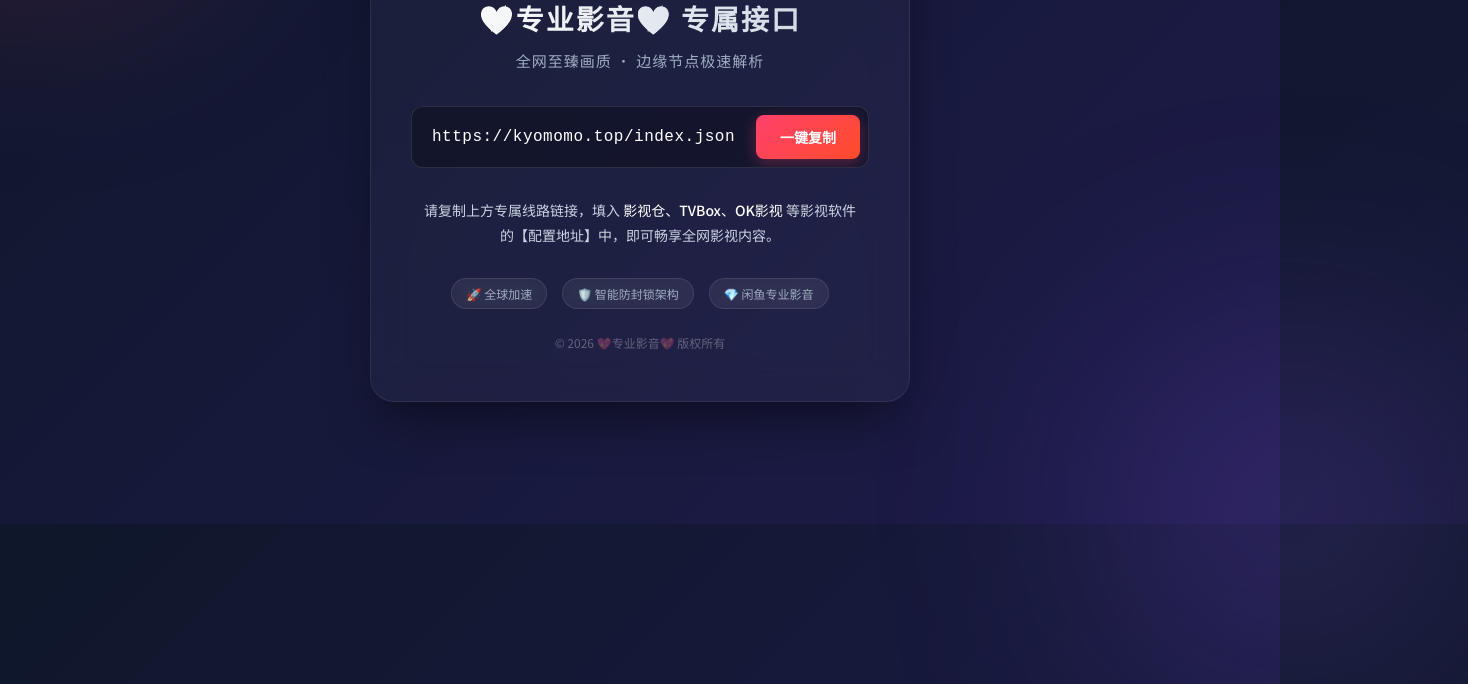
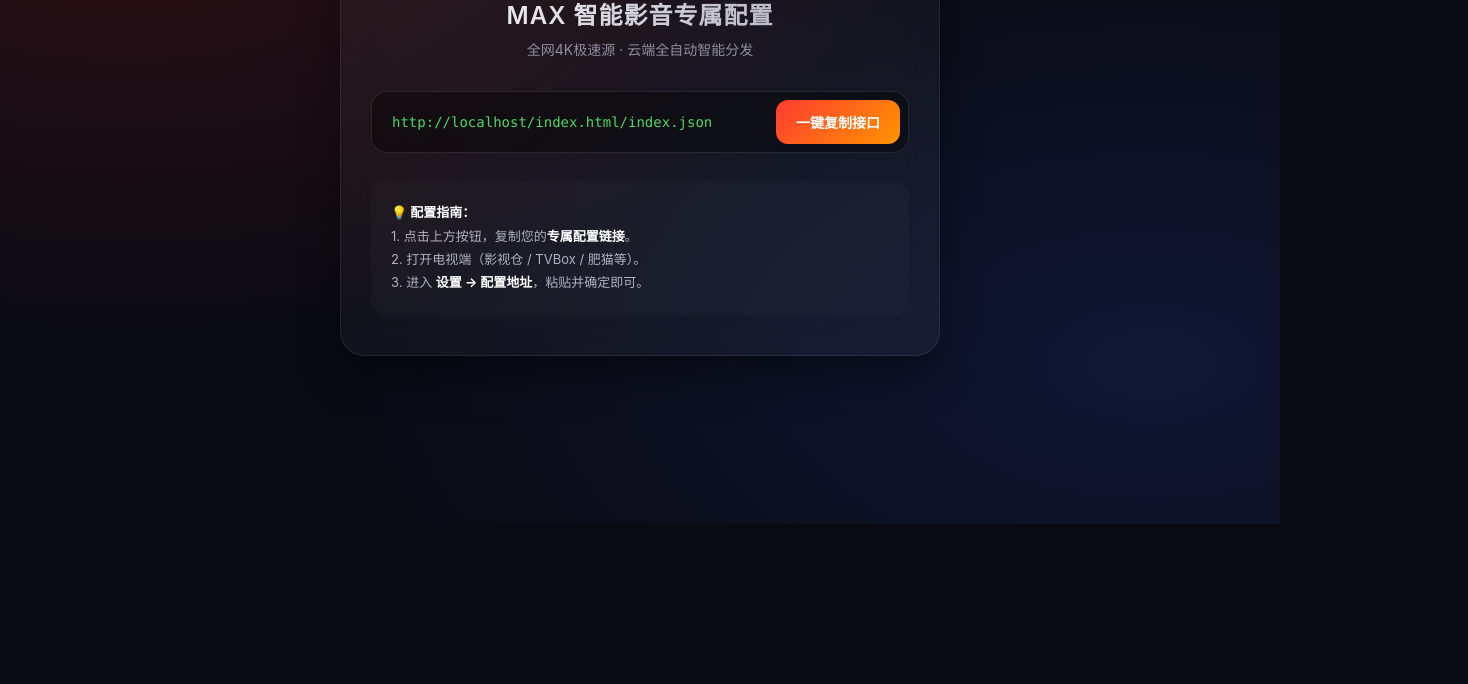
Before and after one commit to kyomomoxia/626, a plain HTML site: page index.html in a window 1280 px wide. Shown: the part 276-960 px from the top of the page, 1468 px wide, since content can reach past the window. After the commit the page ends 800 px from the top, so only its background shows below. Drawn offline with Linux system fonts and the light colour scheme.

Commit message:
Update index.html

```diff
--- a/index.html
+++ b/index.html
@@ -3,281 +3,129 @@
 <head>
     <meta charset="UTF-8">
     <meta name="viewport" content="width=device-width, initial-scale=1.0">
-    <title>💖专业影音💖 - 顶级专属极速接口</title>
-
-    <!-- 引入外部好看的字体，提升排版高级感 -->
-    <link href="https://fonts.googleapis.com/css2?family=Noto+Sans+SC:wght@300;400;500;700&display=swap" rel="stylesheet">
-
+    <title>MAX智能影音 - 专属私人接口配置</title>
     <style>
-        :root {
-            --primary-glow: #ff4b2b;
-            --secondary-glow: #ff416c;
-            --text-main: #ffffff;
-            --text-muted: #a0aec0;
-        }
-
-        * {
-            box-sizing: border-box;
-            margin: 0;
-            padding: 0;
-        }
-
+        * { box-sizing: border-box; margin: 0; padding: 0; }
         body {
-            font-family: 'Noto Sans SC', 'PingFang SC', 'Microsoft YaHei', sans-serif;
-            /* 高级深邃的暗色渐变背景 */
-            background: linear-gradient(135deg, #0f172a 0%, #1e1b4b 100%);
-            color: var(--text-main);
+            background: #0a0a12;
+            background-image:
+                radial-gradient(at 10% 20%, rgba(255, 59, 48, 0.15) 0px, transparent 50%),
+                radial-gradient(at 90% 80%, rgba(50, 100, 255, 0.15) 0px, transparent 50%);
+            color: #ffffff;
+            font-family: -apple-system, BlinkMacSystemFont, "Segoe UI", Roboto, sans-serif;
             min-height: 100vh;
             display: flex;
+            flex-direction: column;
+            align-items: center;
             justify-content: center;
-            align-items: center;
-            overflow: hidden;
-            position: relative;
+            padding: 20px;
         }
-
-        /* 动态背景光效，增加空间感 */
-        body::before, body::after {
-            content: '';
-            position: absolute;
-            width: 300px;
-            height: 300px;
-            border-radius: 50%;
-            filter: blur(100px);
-            z-index: 0;
-            animation: float 10s infinite alternate ease-in-out;
-        }
-
-        body::before {
-            background: rgba(255, 65, 108, 0.2);
-            top: -10%;
-            left: -10%;
-        }
-
-        body::after {
-            background: rgba(139, 92, 246, 0.2);
-            bottom: -10%;
-            right: -10%;
-            animation-delay: -5s;
-        }
-
-        @keyframes float {
-            0% { transform: translate(0, 0) scale(1); }
-            100% { transform: translate(30px, 50px) scale(1.2); }
-        }
-
-        /* 毛玻璃质感的卡片主容器 */
-        .glass-card {
-            background: rgba(255, 255, 255, 0.03);
+        .container {
+            width: 100%;
+            max-width: 600px;
+            background: rgba(255, 255, 255, 0.04);
+            border: 1px solid rgba(255, 255, 255, 0.08);
             backdrop-filter: blur(20px);
             -webkit-backdrop-filter: blur(20px);
-            border: 1px solid rgba(255, 255, 255, 0.08);
             border-radius: 24px;
-            padding: 50px 40px;
-            max-width: 540px;
-            width: 90%;
+            padding: 40px 30px;
             text-align: center;
-            box-shadow: 0 25px 50px -12px rgba(0, 0, 0, 0.5);
-            z-index: 1;
-            position: relative;
-            transform: translateY(0);
-            transition: transform 0.4s ease, box-shadow 0.4s ease;
+            box-shadow: 0 20px 40px rgba(0,0,0,0.4);
         }
+        .logo { font-size: 42px; margin-bottom: 12px; }
+        h1 { font-size: 24px; font-weight: 600; letter-spacing: 1px; margin-bottom: 8px; background: linear-gradient(90deg, #fff, #a5a5b5); -webkit-background-clip: text; -webkit-text-fill-color: transparent;}
+        .subtitle { color: #8e8e9f; font-size: 14px; margin-bottom: 32px; }
 
-        .glass-card:hover {
-            transform: translateY(-5px);
-            box-shadow: 0 30px 60px -12px rgba(0, 0, 0, 0.6);
-        }
-
-        .icon-wrap {
-            font-size: 56px;
-            margin-bottom: 20px;
-            display: inline-block;
-            background: linear-gradient(135deg, var(--secondary-glow), var(--primary-glow));
-            -webkit-background-clip: text;
-            -webkit-text-fill-color: transparent;
-            filter: drop-shadow(0 4px 12px rgba(255, 65, 108, 0.3));
-        }
-
-        h1 {
-            font-size: 28px;
-            font-weight: 700;
-            letter-spacing: 2px;
-            margin-bottom: 12px;
-            background: linear-gradient(to right, #fff, #cbd5e1);
-            -webkit-background-clip: text;
-            -webkit-text-fill-color: transparent;
-        }
-
-        .subtitle {
-            color: var(--text-muted);
-            font-size: 15px;
-            font-weight: 300;
-            margin-bottom: 35px;
-            letter-spacing: 1px;
-        }
-
-        /* 高级 URL 复制框 */
-        .url-container {
-            background: rgba(0, 0, 0, 0.3);
+        .url-card {
+            background: rgba(0, 0, 0, 0.4);
             border: 1px solid rgba(255, 255, 255, 0.1);
-            border-radius: 12px;
-            padding: 8px 8px 8px 20px;
+            border-radius: 16px;
+            padding: 8px;
             display: flex;
             align-items: center;
             justify-content: space-between;
-            margin-bottom: 30px;
-            position: relative;
-            overflow: hidden;
+            margin-bottom: 28px;
+            gap: 10px;
         }
-
         .url-text {
-            font-family: monospace;
-            font-size: 16px;
-            color: #fff;
-            letter-spacing: 0.5px;
-            white-space: nowrap;
+            font-family: "SFMono-Regular", Consolas, monospace;
+            color: #4cd964;
+            font-size: 14px;
+            padding-left: 12px;
             overflow: hidden;
             text-overflow: ellipsis;
-            padding-right: 15px;
+            white-space: nowrap;
+            user-select: all;
         }
-
-        .copy-btn {
-            background: linear-gradient(135deg, var(--secondary-glow), var(--primary-glow));
+        .btn-copy {
+            background: linear-gradient(135deg, #ff3b30, #ff9500);
             color: white;
             border: none;
-            padding: 12px 24px;
-            border-radius: 8px;
+            padding: 12px 20px;
+            border-radius: 12px;
+            font-weight: 600;
             font-size: 14px;
-            font-weight: 600;
             cursor: pointer;
-            transition: all 0.3s ease;
-            white-space: nowrap;
-            box-shadow: 0 4px 15px rgba(255, 65, 108, 0.3);
-            font-family: inherit;
+            flex-shrink: 0;
+            transition: all 0.2s ease;
         }
+        .btn-copy:active { transform: scale(0.96); }
+        .btn-copy.success { background: #34c759; }
 
-        .copy-btn:hover {
-            transform: scale(1.05);
-            box-shadow: 0 6px 20px rgba(255, 65, 108, 0.5);
-        }
-
-        .copy-btn.success {
-            background: linear-gradient(135deg, #10b981, #059669);
-            box-shadow: 0 4px 15px rgba(16, 185, 129, 0.3);
-        }
-
-        /* 指南与特性标签 */
-        .guide-text {
-            color: #cbd5e1;
-            font-size: 14px;
-            line-height: 1.8;
-            margin-bottom: 30px;
-            padding: 0 10px;
-        }
-
-        .guide-text strong {
-            color: #fff;
-            font-weight: 500;
-        }
-
-        .features {
-            display: flex;
-            justify-content: center;
-            gap: 15px;
-            flex-wrap: wrap;
-            margin-bottom: 25px;
-        }
-
-        .feature-tag {
-            background: rgba(255, 255, 255, 0.05);
-            border: 1px solid rgba(255, 255, 255, 0.1);
-            padding: 6px 14px;
-            border-radius: 20px;
-            font-size: 12px;
-            color: var(--text-muted);
-            backdrop-filter: blur(10px);
-        }
-
-        footer {
-            font-size: 12px;
-            color: rgba(255, 255, 255, 0.3);
-            margin-top: 10px;
-        }
-
-        /* 移动端适配 */
+        .steps { text-align: left; background: rgba(255,255,255,0.02); padding: 20px; border-radius: 16px; font-size: 13px; line-height: 1.8; color: #b0b0c0;}
+        .steps b { color: #fff; }
         @media (max-width: 480px) {
-            .glass-card { padding: 40px 20px; }
-            .url-container { flex-direction: column; padding: 15px; gap: 15px; }
-            .url-text { padding-right: 0; text-align: center; }
-            .copy-btn { width: 100%; }
-            h1 { font-size: 24px; }
+            .url-card { flex-direction: column; padding: 12px; }
+            .url-text { padding: 8px 0; width: 100%; text-align: center; }
+            .btn-copy { width: 100%; }
         }
     </style>
 </head>
 <body>
 
-    <div class="glass-card">
-        <div class="icon-wrap">🎬</div>
-        <h1>💖专业影音💖 专属接口</h1>
-        <p class="subtitle">全网至臻画质 · 边缘节点极速解析</p>
+<div class="container">
+    <div class="logo">🎬</div>
+    <h1>MAX 智能影音专属配置</h1>
+    <p class="subtitle">全网4K极速源 · 云端全自动智能分发</p>
 
-        <div class="url-container">
-            <div class="url-text" id="target-url">https://kyomomo.top/index.json</div>
-            <button class="copy-btn" id="copy-btn" onclick="copyToClipboard()">一键复制</button>
+    <div class="url-card">
+        <span class="url-text" id="dynamicUrl">加载中...</span>
+        <button class="btn-copy" id="copyBtn" onclick="doCopy()">一键复制接口</button>
     </div>
 
-        <div class="guide-text">
-            <p>请复制上方专属线路链接，填入 <strong>影视仓、TVBox、OK影视</strong> 等影视软件的【配置地址】中，即可畅享全网影视内容。</p>
+    <div class="steps">
+        <b>💡 配置指南：</b><br>
+        1. 点击上方按钮，复制您的<b>专属配置链接</b>。<br>
+        2. 打开电视端（影视仓 / TVBox / 肥猫等）。<br>
+        3. 进入 <b>设置 -> 配置地址</b>，粘贴并确定即可。
     </div>
-
-        <div class="features">
-            <span class="feature-tag">🚀 全球加速</span>
-            <span class="feature-tag">🛡️ 智能防封锁架构</span>
-            <span class="feature-tag">💎 闲鱼专业影音</span>
-        </div>
-
-        <footer>
-            © 2026 💖专业影音💖 版权所有
-        </footer>
 </div>
 
 <script>
-        function copyToClipboard() {
-            // 获取需要复制的链接文本
-            const urlText = document.getElementById('target-url').innerText;
-            const copyBtn = document.getElementById('copy-btn');
+    // 【核心黑科技：自动识别用户当前访问的网址】
+    window.onload = function() {
+        let currentFullUrl = window.location.href;
 
-            // 尝试将文本写入剪贴板
-            navigator.clipboard.writeText(urlText).then(() => {
-                // 成功：改变按钮颜色和文字，不使用难看的 alert
-                const originalText = copyBtn.innerText;
-                copyBtn.innerText = '✅ 复制成功';
-                copyBtn.classList.add('success');
+        // 如果用户直接访问的是根域名 https://kyomomo.top （没带任何json后缀）
+        if (!currentFullUrl.toLowerCase().includes('.json')) {
+            let cleanHost = currentFullUrl.replace(/\/$/, ""); // 去掉末尾斜杠
+            currentFullUrl = cleanHost + "/index.json"; // 默认展示主入口
+        }
 
-                // 2.5秒后恢复原样
+        document.getElementById('dynamicUrl').innerText = currentFullUrl;
+    };
+
+    function doCopy() {
+        const text = document.getElementById('dynamicUrl').innerText;
+        const btn = document.getElementById('copyBtn');
+
+        navigator.clipboard.writeText(text).then(() => {
+            btn.innerText = "✅ 已复制到剪贴板";
+            btn.classList.add("success");
             setTimeout(() => {
-                    copyBtn.innerText = originalText;
-                    copyBtn.classList.remove('success');
+                btn.innerText = "一键复制接口";
+                btn.classList.remove("success");
             }, 2500);
-
-            }).catch(err => {
-                // 如果浏览器不支持，降级处理（仅在极老的设备上）
-                const textArea = document.createElement("textarea");
-                textArea.value = urlText;
-                document.body.appendChild(textArea);
-                textArea.select();
-                try {
-                    document.execCommand('copy');
-                    copyBtn.innerText = '✅ 复制成功';
-                    copyBtn.classList.add('success');
-                    setTimeout(() => {
-                        copyBtn.innerText = '一键复制';
-                        copyBtn.classList.remove('success');
-                    }, 2500);
-                } catch (e) {
-                    copyBtn.innerText = '❌ 复制失败，请手动长按复制';
-                }
-                document.body.removeChild(textArea);
         });
     }
 </script>
```
Lines whose indentation alone changed are shown as unchanged.
